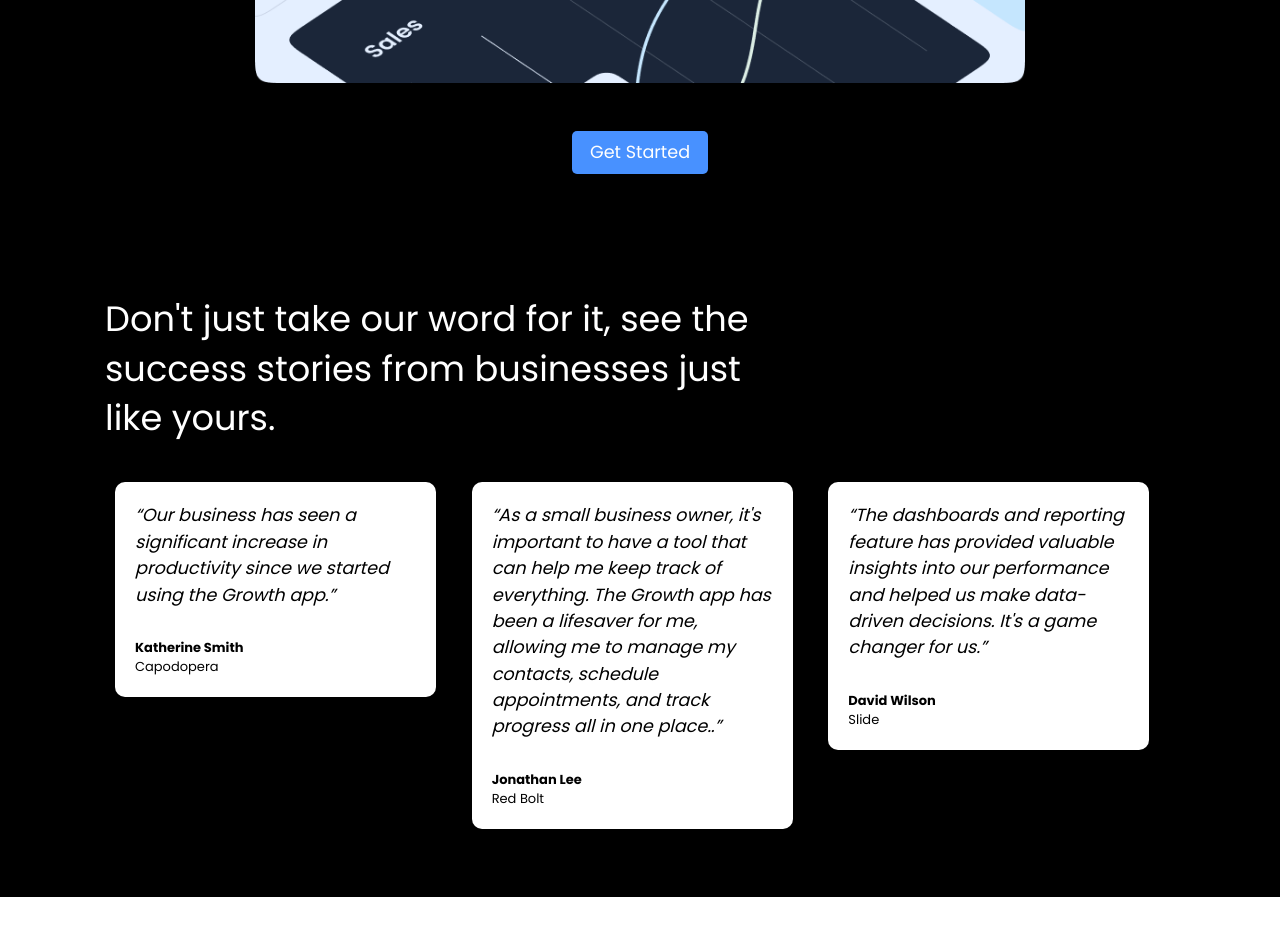
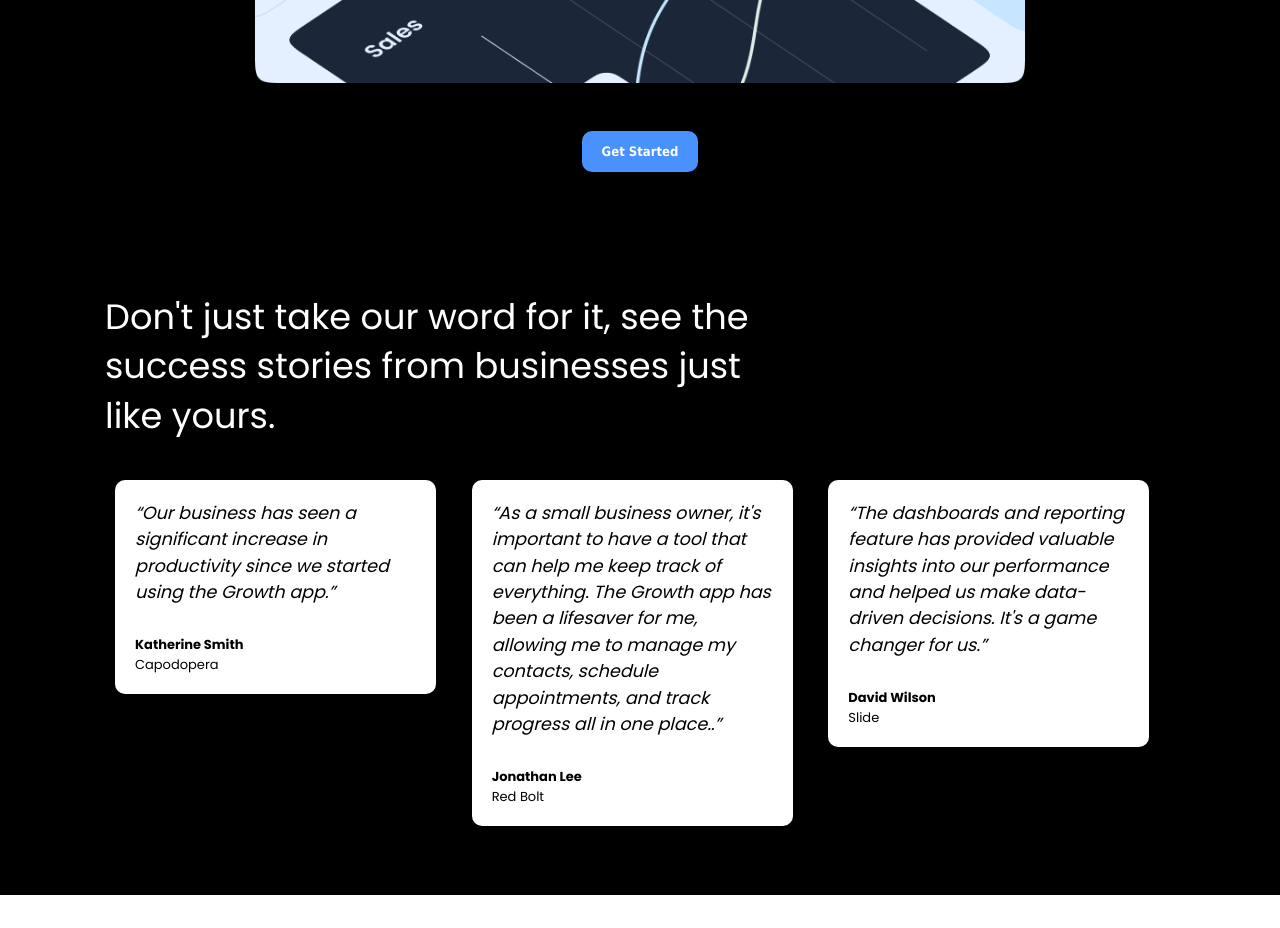
Before and after one commit to Octanoz/GrowthLanding, a plain HTML site: page index.html in a window 1280 px wide. Shown: the part 1260-2188 px from the top of the page. Drawn offline with Linux system fonts and the light colour scheme.

Commit message:
Updated button styled link in Video section

```diff
--- a/css/style.css
+++ b/css/style.css
@@ -465,12 +465,20 @@ img {
 
 .button-style {
     display: inline-block;
-    width: max-content;
-    padding: 0.5em 1em;
+    padding: 11px 20px;
+    font-weight: 600;
+    font-size: small;
+    font-family: 'Tahoma', Geneva, Verdana, sans-serif;
     background-color: var(--primary-color);
     color: white;
-    border-radius: 5px;
+    border-radius: 10px;
     text-decoration: none;
+    transition: 500ms;
+}
+
+.button-style:hover {
+    transform: scale(1.1);
+    transition: 250ms;
 }
 
 /* ↑ Buttons ↑ */
```
